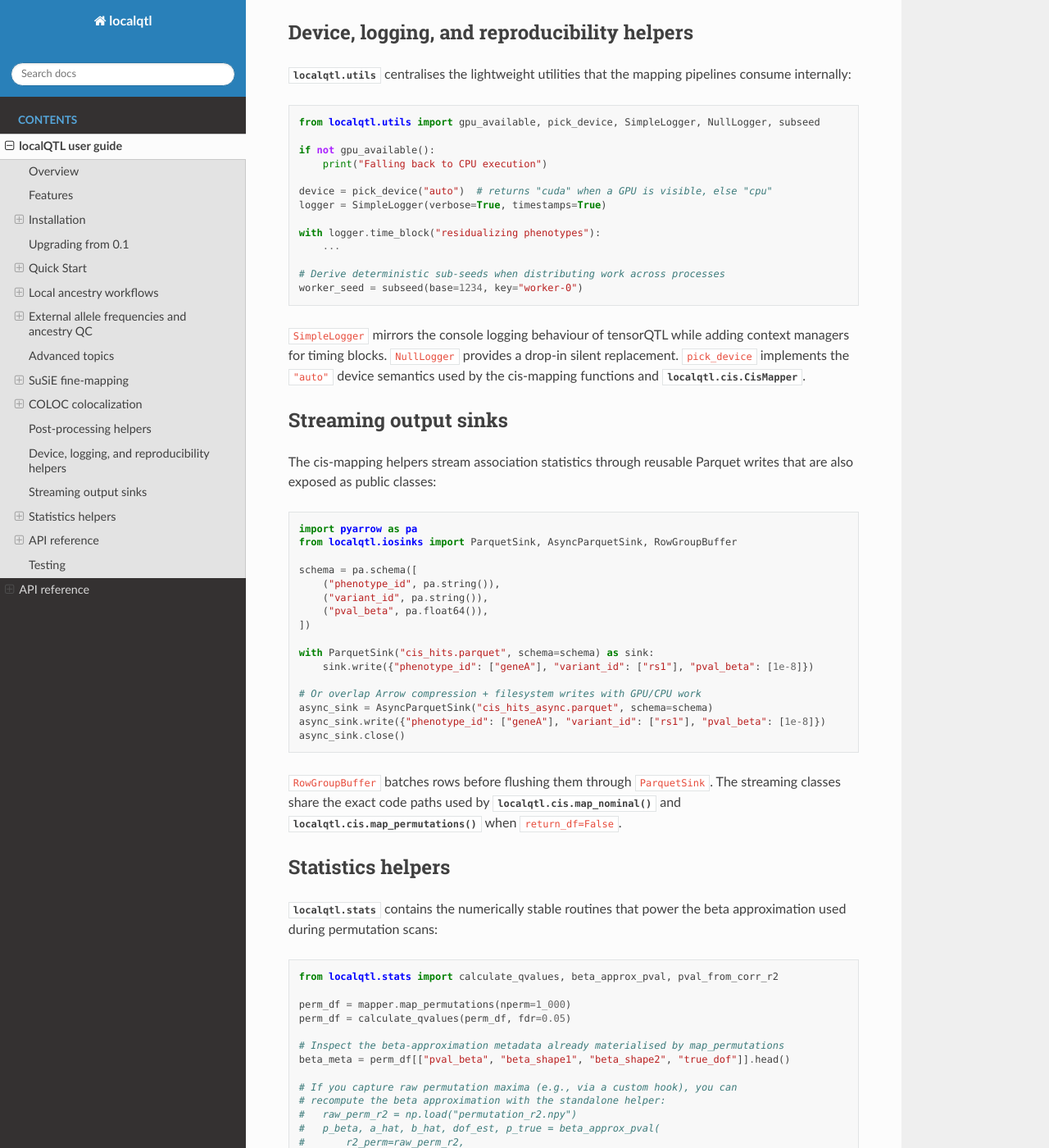
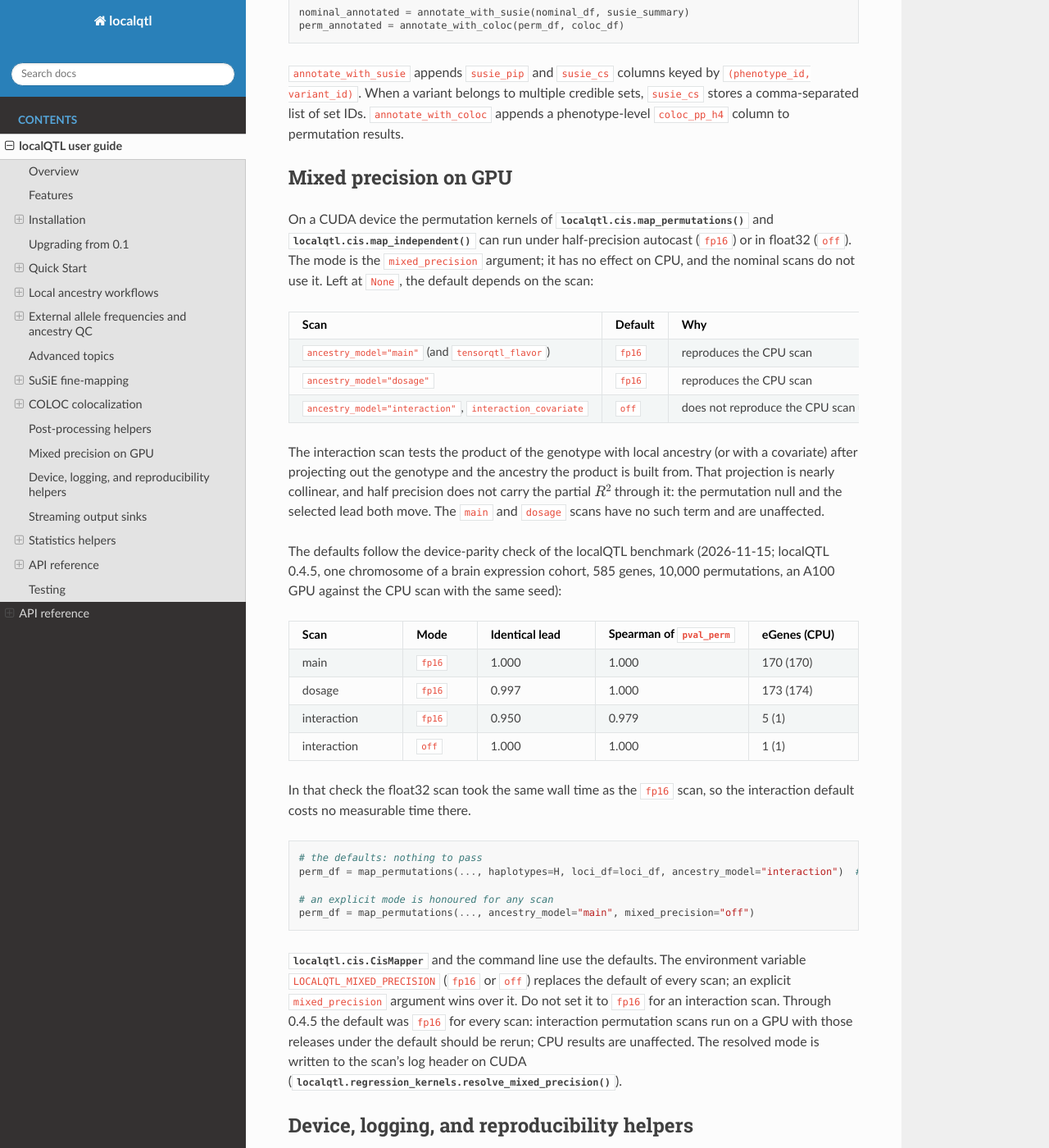
Before and after one commit to heart-gen/localQTL, a Sphinx documentation site: the page built from docs/localqtl.rst, in a window 1280 px wide and 1400 px high, scrolled down 14988 px. Shown: the whole window at 82% size. Built offline with Sphinx 7.4.7 and the Read the Docs theme 3.1.0, drawn with Linux system fonts in a browser that asks for light colours; some of the changed text lies outside the part shown.

Commit message:
Interaction permutation scans default to float32 on CUDA (mixed_precision off); main and dosage keep fp16. resolve_mixed_precision, tests, user guide section "Mixed precision on GPU", README, CHANGELOG

```diff
--- a/docs/localqtl.rst
+++ b/docs/localqtl.rst
@@ -30,7 +30,9 @@ documentation-only call-outs for common production workflows:
 
 - **GPU-accelerated pipelines** via ``torch``, with automatic fallbacks to CPU
   when CUDA devices are unavailable (``localqtl.utils.pick_device`` drives
-  device selection). See the `feature summary <../README.md#features>`_ for a
+  device selection). The permutation kernels run under ``fp16`` autocast for the
+  ``main`` and ``dosage`` scans and in float32 for the interaction scans
+  (:ref:`mixed-precision`). See the `feature summary <../README.md#features>`_ for a
   concise checklist.
 - **Modular cis-QTL mapping helpers** such as
   :func:`localqtl.cis.map_nominal`, :func:`localqtl.cis.map_permutations`, and
@@ -204,6 +206,12 @@ phenotype (or group) is collected with optional eigenMT correction
 ``<out_prefix>.top_assoc.txt.gz`` (``top_assoc_path``); ``write_stats=False``
 skips the pair-level output.  ``interaction_df`` is mutually exclusive with
 ``ancestry_model="interaction"``.
+
+.. note::
+
+   On a GPU the interaction permutation scans (``ancestry_model="interaction"`` and
+   ``interaction_covariate``) run in float32 by default, not under ``fp16`` autocast like the
+   ``main`` and ``dosage`` scans; see :ref:`mixed-precision`.
 
 ``paired_covariate_df`` (phenotypes x samples) adds one phenotype-specific
 covariate to the shared covariates in :func:`localqtl.cis.map_nominal`,
@@ -819,6 +827,92 @@ sets, ``susie_cs`` stores a comma-separated list of set IDs.
 ``annotate_with_coloc`` appends a phenotype-level ``coloc_pp_h4`` column to
 permutation results.
 
+.. _mixed-precision:
+
+Mixed precision on GPU
+----------------------
+
+On a CUDA device the permutation kernels of :func:`localqtl.cis.map_permutations` and
+:func:`localqtl.cis.map_independent` can run under half-precision autocast (``fp16``) or in
+float32 (``off``).  The mode is the ``mixed_precision`` argument; it has no effect on CPU,
+and the nominal scans do not use it.  Left at ``None``, the default depends on the scan:
+
+.. list-table::
+   :header-rows: 1
+   :widths: 46 14 40
+
+   * - Scan
+     - Default
+     - Why
+   * - ``ancestry_model="main"`` (and ``tensorqtl_flavor``)
+     - ``fp16``
+     - reproduces the CPU scan
+   * - ``ancestry_model="dosage"``
+     - ``fp16``
+     - reproduces the CPU scan
+   * - ``ancestry_model="interaction"``, ``interaction_covariate``
+     - ``off``
+     - does not reproduce the CPU scan under ``fp16``
+
+The interaction scan tests the product of the genotype with local ancestry (or with a
+covariate) after projecting out the genotype and the ancestry the product is built from.
+That projection is nearly collinear, and half precision does not carry the partial
+:math:`R^2` through it: the permutation null and the selected lead both move.  The ``main``
+and ``dosage`` scans have no such term and are unaffected.
+
+The defaults follow the device-parity check of the localQTL benchmark (2026-11-15; localQTL
+0.4.5, one chromosome of a brain expression cohort, 585 genes, 10,000 permutations, an A100
+GPU against the CPU scan with the same seed):
+
+.. list-table::
+   :header-rows: 1
+   :widths: 22 14 22 22 20
+
+   * - Scan
+     - Mode
+     - Identical lead
+     - Spearman of ``pval_perm``
+     - eGenes (CPU)
+   * - main
+     - ``fp16``
+     - 1.000
+     - 1.000
+     - 170 (170)
+   * - dosage
+     - ``fp16``
+     - 0.997
+     - 1.000
+     - 173 (174)
+   * - interaction
+     - ``fp16``
+     - 0.950
+     - 0.979
+     - 5 (1)
+   * - interaction
+     - ``off``
+     - 1.000
+     - 1.000
+     - 1 (1)
+
+In that check the float32 scan took the same wall time as the ``fp16`` scan, so the
+interaction default costs no measurable time there.
+
+.. code-block:: python
+
+   # the defaults: nothing to pass
+   perm_df = map_permutations(..., haplotypes=H, loci_df=loci_df, ancestry_model="interaction")  # float32 on CUDA
+
+   # an explicit mode is honoured for any scan
+   perm_df = map_permutations(..., ancestry_model="main", mixed_precision="off")
+
+:class:`localqtl.cis.CisMapper` and the command line use the defaults.  The environment
+variable ``LOCALQTL_MIXED_PRECISION`` (``fp16`` or ``off``) replaces the default of every
+scan; an explicit ``mixed_precision`` argument wins over it.  Do not set it to ``fp16`` for an
+interaction scan.  Through 0.4.5 the default was ``fp16`` for every scan: interaction
+permutation scans run on a GPU with those releases under the default should be rerun; CPU
+results are unaffected.  The resolved mode is written to the scan's log header on CUDA
+(:func:`localqtl.regression_kernels.resolve_mixed_precision`).
+
 Device, logging, and reproducibility helpers
 --------------------------------------------
 
```
Also changed, not shown: CHANGELOG.md (+25 -0 lines), README.md (+1 -0 lines), 5 other files.
